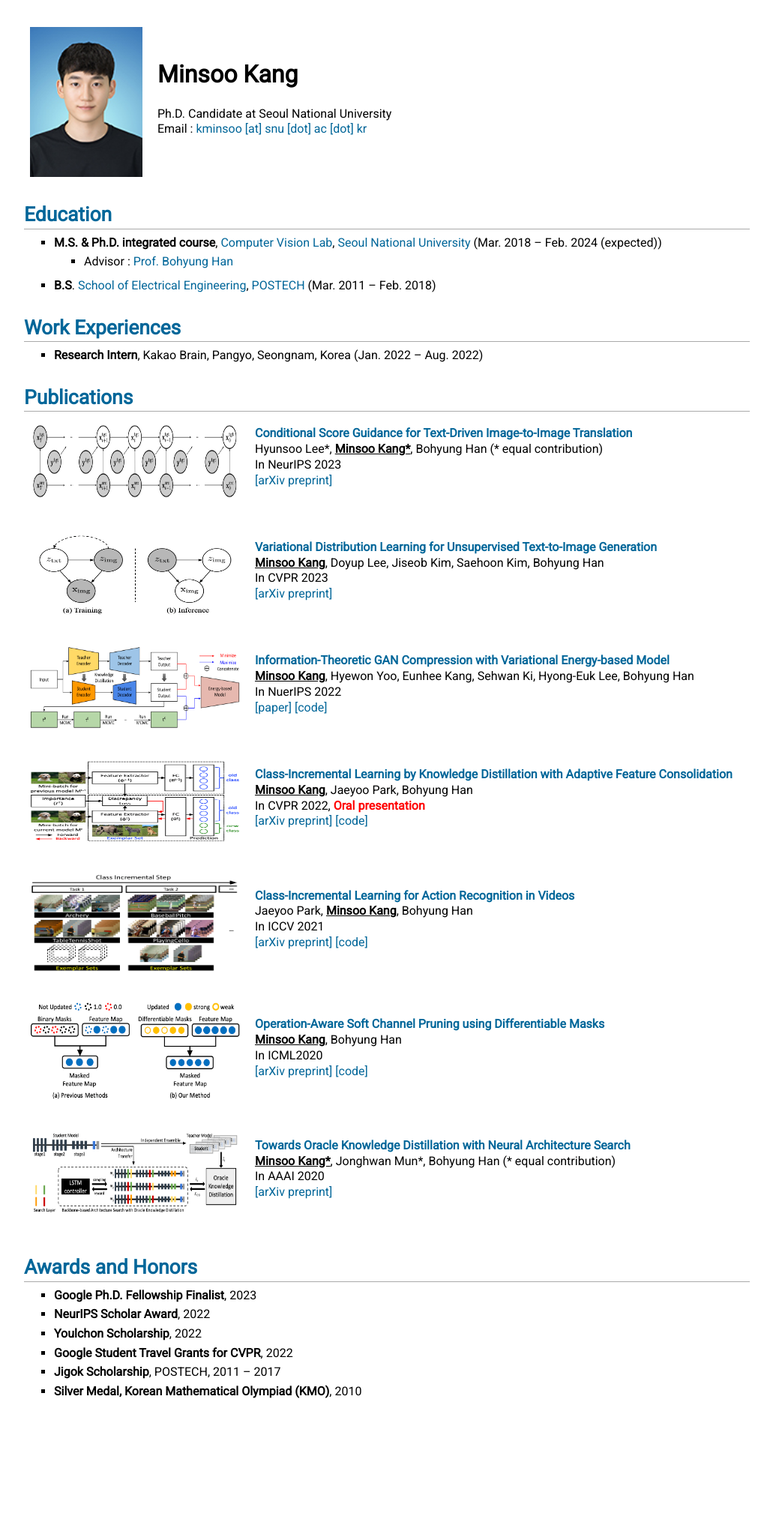
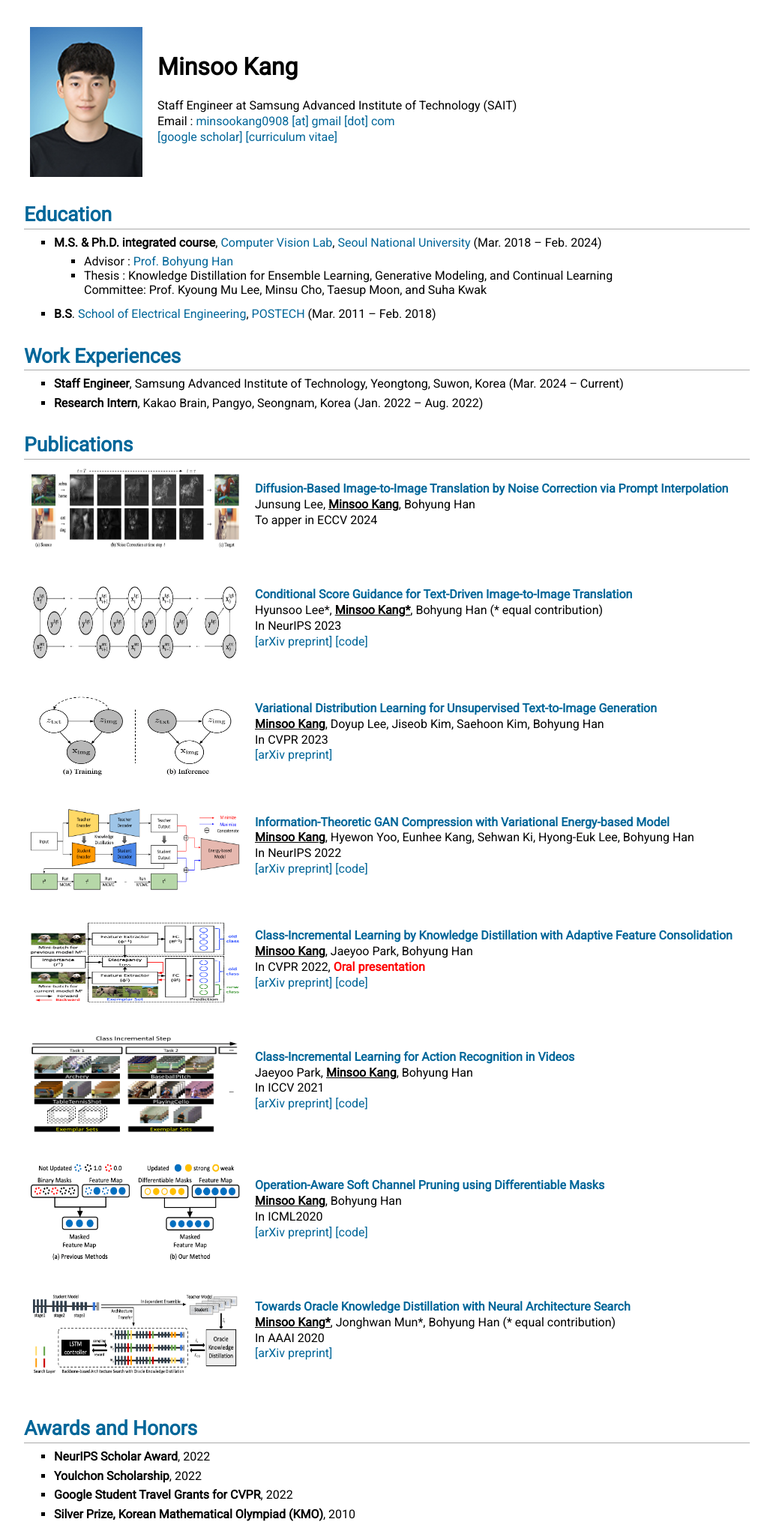
Before and after one commit to kminsoo/kminsoo.github.io, a plain HTML site: page index.html in a window 1280 px wide. Shown: the whole page at 75% size, without its empty margins (124-1155 px from the left). Before the commit the page ends 1887 px from the top, so only its background shows below. Drawn offline with Linux system fonts and the light colour scheme.

Commit message:
Trigger rebuild

```diff
--- a/index.html
+++ b/index.html
@@ -36,40 +36,14 @@
                      <font size="6"> Minsoo Kang </font>
                   </b>
                   <br /> <br />
-                  Ph.D. Candidate at Seoul National University <br />
-                  Email : <a href="mailto:kminsoo@snu.ac.kr">kminsoo [at] snu [dot] ac [dot] kr </a> <br />
+                  Staff Engineer at Samsung Advanced Institute of Technology (SAIT) <br />
+                  Email : <a href="mailto:minsookang0908@gmail.com">minsookang0908 [at] gmail [dot] com </a> <br />
+                  <a href="https://scholar.google.com/citations?user=in5F4IUAAAAJ&hl=ko">[google scholar]</a>
+                  <a href="https://drive.google.com/file/d/1p-HfkrfG5bUoO06Y-iGHXyBnhPmYEiFX/view?usp=sharing">[curriculum vitae]</a>
                </p>
             </td>
          </tr>
       </table>
-
-      <!--
-         <h1>News</h1>
-         <ul>
-            <li><p>[Feb 2020] One paper is accepted to CVPR 2020.
-            <li><p>[Nov 2019] One paper is accepted to AAAI 2020.
-            <li><p>[Apr 2019] Our paper entiled "Streamlined Dense Video Captioning" is now available on arXiv. This work is done during my internship program at Sanp Research.
-                  <a class="news" target="_blank" href="http://arxiv.org/abs/1904.03870">[arXiv preprint]</a>
-            </li>
-            <li><p>[Apr 2019] We release the dataset and code for the paper "Transfer Learning via Unsupervised Task Discovery for Visual Question Answering"
-                  and the paper is available on arXiv.
-                  <a class="news" target="_blank" href="https://arxiv.org/abs/1810.02358">[arXiv preprint]</a>
-                  <a class="news" target="_blank" href="https://github.com/HyeonwooNoh/vqa_task_discovery">[code]</a>
-            </li>
-            <li><p>[Feb 2019] Two papers "Streamlined Dense Video Captioning" <font color=red>(oral)</font> and "Transfer Learning via Unsupervised Task Discovery for Visual Question Answering" are accepted to CVPR 2019.
-            </li>
-            <li><p>[Sep 2018] Our paper "Learning to Specialize with Knowledge Distillation for Visual Question Answering" is accepted to NeurIPS 2018.
-            </li>
-            <li><p>[Jun 2018] I am working at Snap Research in Venice as a research intern.
-            </li>
-            Our paper <strong>"Regularizing Deep Neural Networks by Noise: Its Interpretation and Optimization"</strong> is accepted to <strong>NIPS 2017</strong>.
-<a class="news" target="_blank" href="https://arxiv.org/abs/1710.05179">[paper]</a><a class="news" target="_blank" href="./papers/noh2017regularizing/noh2017regularizing_poster.pdf">[poster]</a><a class="news" target="_blank" href="https://youtu.be/QA8K4zQmLc4">[video]</a/>
-            <li><p>[Dec 2016] Our paper about new dataset of video question answering, which is called as MarioQA, is now available at <b><a href="http://arxiv.org/abs/1612.01669">arXiv</a></b> </p>
-            </li>
-            <li><p>[Nov 2016] Our paper about image captioning has been accepted to AAAI 2017 </p>
-            </li>
-         </ul>
-         -->
 
 
       <!-- Education Section -->
@@ -77,11 +51,13 @@
       <ul>
          <li>
             <p><b>M.S. &amp; Ph.D. integrated course</b>, <a href="http://cv.snu.ac.kr">Computer Vision Lab</a>, <a
-															 href="http://snu.ac.kr">Seoul National University</a> (Mar. 2018 &ndash; Feb. 2024 (expected))</p>
-         </li>
-         <ul>
+		    href="http://snu.ac.kr">Seoul National University</a> (Mar. 2018 &ndash; Feb. 2024)</p>
+	 </li>
+	 <ul>
             <li>Advisor : <a href="http://cv.snu.ac.kr/~bhhan">Prof. Bohyung Han</a>
-         </ul>
+		    <li>Thesis : Knowledge Distillation for Ensemble Learning, Generative Modeling, and Continual Learning <br />
+                Committee: Prof. Kyoung Mu Lee, Minsu Cho, Taesup Moon, and Suha Kwak  <br />
+	 </ul>
          <li>
             <p><b>B.S</b>. <a href="http://ee.postech.ac.kr">School of Electrical Engineering</a>, <a
                   href="http://postech.ac.kr">POSTECH</a> (Mar. 2011 &ndash; Feb. 2018)</p>
@@ -92,6 +68,9 @@
       <h1>Work Experiences</h1>
       <ul>
          <li>
+            <p><b>Staff Engineer</b>, Samsung Advanced Institute of Technology, Yeongtong, Suwon, Korea (Mar. 2024 &ndash; Current)</p>
+         </li>
+         <li>
             <p><b>Research Intern</b>, Kakao Brain, Pangyo, Seongnam, Korea (Jan. 2022 &ndash; Aug. 2022)</p>
          </li>
       </ul>
@@ -100,6 +79,23 @@
       <!-- Publication Section -->
       <h1>Publications</h1>
 
+      <!-- PIC-->
+      <table class="imgtable">
+         <tr>
+            <td>
+               <img src="imgs/ECCV2024.png" alt="" width="280px" height="110px" />&nbsp;
+            </td>
+            <td align="left">
+		    <p><b><a href="https://eccv2024.ecva.net">
+			Diffusion-Based Image-to-Image Translation by Noise Correction via Prompt Interpolation
+			</a></b> <br />
+                  Junsung Lee, <u><b>Minsoo Kang</b></u>, Bohyung Han <br />
+                  To apper in ECCV 2024 <br />
+               </p>
+            </td>
+         </tr>
+      </table>
+      <p><br /></p>
 
       <!-- CSG-->
       <table class="imgtable">
@@ -114,6 +110,7 @@
                   Hyunsoo Lee*, <u><b>Minsoo Kang*</b></u>, Bohyung Han (* equal contribution) <br />
                   In NeurIPS 2023 <br />
                   <a class="news" target="_blank" href="https://arxiv.org/abs/2305.18007">[arXiv preprint]</a>
+				  <a class="news" target="_blank" href="https://github.com/Hleephilip/CSG">[code]</a>
                </p>
             </td>
          </tr>
@@ -149,9 +146,9 @@
                <p><b><a href="https://arxiv.org/abs/2303.16050">
                         Information-Theoretic GAN Compression with Variational Energy-based Model</a></b> <br />
                   <u><b>Minsoo Kang</b></u>, Hyewon Yoo, Eunhee Kang, Sehwan Ki, Hyong-Euk Lee, Bohyung Han<br />
-                  In NuerIPS 2022 <br />
+                  In NeurIPS 2022 <br />
                   <a target="_blank"
-                     href="https://arxiv.org/abs/2303.16050">[paper]</a>
+                     href="https://arxiv.org/abs/2303.16050">[arXiv preprint]</a>
 				  <a class="news" target="_blank" href="https://openreview.net/attachment?id=sRKNkpUMQNr&name=supplementary_material">[code]</a>
                </p>
             </td>
@@ -244,9 +241,6 @@
       <h1>Awards and Honors</h1>
       <ul>
          <li>
-            <p><b>Google Ph.D. Fellowship Finalist</b>, 2023</p>
-         </li>
-         <li>
             <p><b>NeurIPS Scholar Award</b>, 2022</p>
          </li>
          <li>
@@ -256,31 +250,11 @@
             <p><b>Google Student Travel Grants for CVPR</b>, 2022</p>
          </li>
          <li>
-            <p><b>Jigok Scholarship</b>, POSTECH, 2011 –
-               2017</p>
-         </li>
-         <li>
-            <p><b>Silver Medal, Korean Mathematical Olympiad (KMO)</b>, 2010</p>
+            <p><b>Silver Prize, Korean Mathematical Olympiad (KMO)</b>, 2010</p>
          </li>
       </ul>
 
 
-      <!-- Projects Section -->
-      <!--
-         <h1>Projects</h1>
-         <ul>
-            <li><p><b>Video Question Answering with Temporal Reasoning</b> <br />
-            Software R&amp;D Center, Samsung Electronics Co., South Korea <br />
-            (Aug 2016 - Dec 2016)</p>
-            </li>
-         </ul>
-         <ul>
-            <li><p><b>Development of Image Caption Generation Algorithm</b> <br />
-            DMC R&amp;D Center, Samsung Electronics Co., South Korea <br />
-            (Aug 2015 - Jul 2016)</p>
-            </li>
-         </ul>
-		 -->
    </div>
 </body>
 
```
Also changed, not shown: imgs/ECCV2024.png (added), 1 other file.
